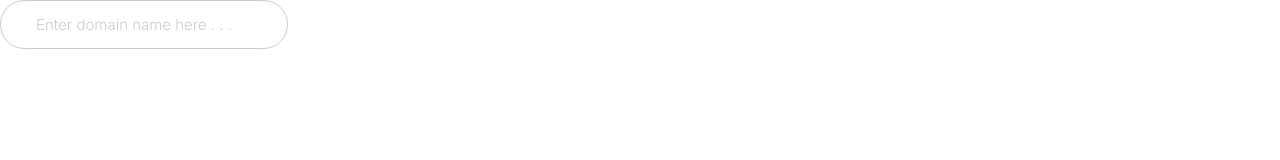
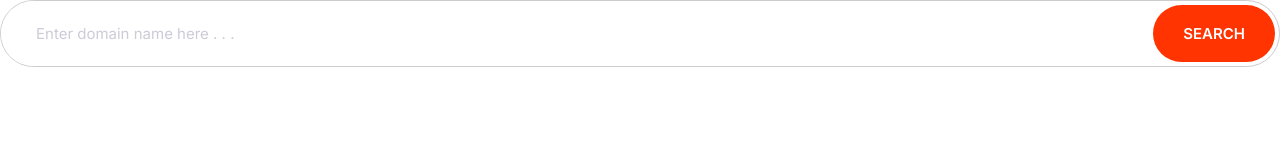
Before and after one commit to adamminchella/firstwebsite, a plain HTML site: page index.html in a window 1280 px wide. Drawn offline with Linux system fonts and the light colour scheme.

Commit message:
Used a div to place a button inside a text input

```diff
--- a/CSS/styles.css
+++ b/CSS/styles.css
@@ -4,6 +4,7 @@
   --colol-accent: #ff3400;
   --color-headings: #1b0760;
   --color-body: #918ca4;
+  --color-border: #ccc;
 }
 
 *,
@@ -183,7 +184,7 @@ a {
   font-size: 1.8rem;
   font-weight: 600;
   margin: 1rem 0;
-  padding: 2.5rem 3rem;
+  padding: 2rem 3rem;
   text-align: center;
   text-transform: uppercase;
   white-space: nowrap;
@@ -232,11 +233,10 @@ a {
 /* Inputs */
 
 .input {
-  border-radius: 30px;
-  border: 1px solid #ccc;
+  border-radius: 50px;
+  border: 1px solid var(--color-border);
   color: var(--color-headings);
   font-size: 2rem;
-  font-weight: 300;
   outline: 0;
   padding: 1.5rem 3.5rem;
 }
@@ -245,6 +245,22 @@ a {
   color: #cdcbd7;
 }
 
+.input-group {
+  border: 1px solid var(--color-border);
+  border-radius: 50px;
+  display: flex;
+}
+
+.input-group .input {
+  border: 0;
+  flex-grow: 1;
+}
+
+.input-group .btn {
+  margin: 4px;
+  font-size: 1.5rem;
+}
+
 @media screen and (min-width: 1024px) {
   .input {
     font-size: 1.5rem;
--- a/index.html
+++ b/index.html
@@ -15,10 +15,13 @@
     <link rel="stylesheet" href="/CSS/styles.css" />
   </head>
   <body>
-    <input
-      type="text"
-      class="input"
-      placeholder="Enter domain name here . . ."
-    />
+    <div class="input-group">
+      <input
+        type="text"
+        class="input"
+        placeholder="Enter domain name here . . ."
+      />
+      <button class="btn btn--accent">Search</button>
+    </div>
   </body>
 </html>
```
Also changed, not shown: Components/inputs-groups.html (added, +4 -0 lines).
